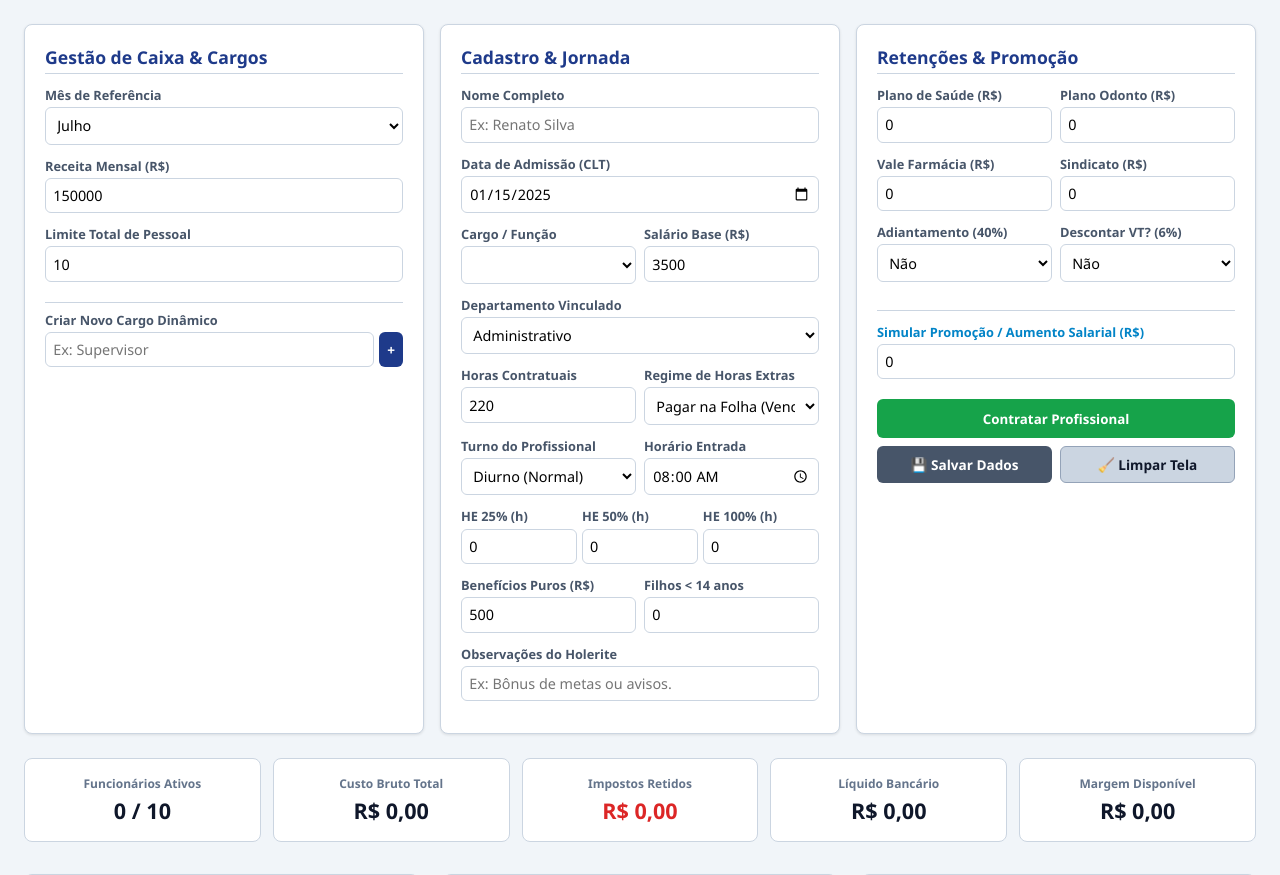
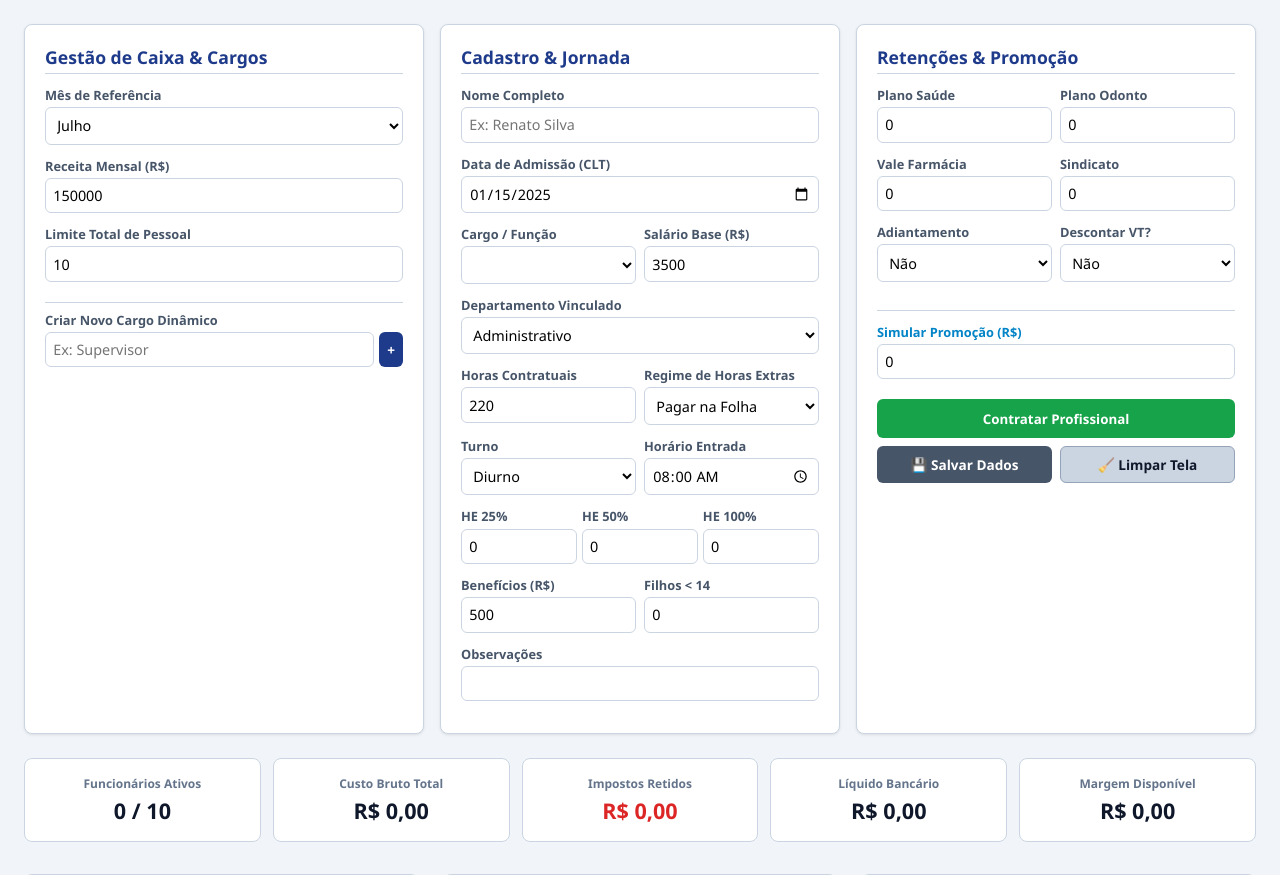
Before and after one commit to ProfRenatoPereira/adminprojeto, a Flask app: page / in a window 1280 px wide. Shown: the part 97-972 px from the top of the page. Run offline with Flask 3, Linux system fonts and the light colour scheme; lists and menus that the app fills with data are empty.

Commit message:
Update index.html

```diff
--- a/templates/index.html
+++ b/templates/index.html
@@ -103,71 +75,59 @@
                 <div class="form-group">
                     <label>Regime de Horas Extras</label>
                     <select id="regime_he">
-                        <option value="pagar" selected>Pagar na Folha (Vencimentos)</option>
-                        <option value="banco">Acumular no Banco de Horas</option>
+                        <option value="pagar" selected>Pagar na Folha</option><option value="banco">Banco de Horas</option>
                     </select>
                 </div>
             </div>
             <div class="grid-config" style="grid-template-columns: 1fr 1fr; gap: 0.5rem; margin-bottom: 0;">
                 <div class="form-group">
-                    <label>Turno do Profissional</label>
-                    <select id="turno">
-                        <option value="diurno" selected>Diurno (Normal)</option>
-                        <option value="noturno">Noturno (Adicional 20%)</option>
-                    </select>
+                    <label>Turno</label>
+                    <select id="turno"><option value="diurno" selected>Diurno</option><option value="noturno">Noturno</option></select>
                 </div>
                 <div class="form-group"><label>Horário Entrada</label><input type="time" id="hora_entrada" value="08:00"></div>
             </div>
             <div class="grid-config" style="grid-template-columns: 1fr 1fr 1fr; gap: 0.3rem; margin-bottom: 0;">
-                <div class="form-group"><label>HE 25% (h)</label><input type="number" id="he_semana" value="0"></div>
-                <div class="form-group"><label>HE 50% (h)</label><input type="number" id="he_sabado" value="0"></div>
-                <div class="form-group"><label>HE 100% (h)</label><input type="number" id="he_domingo" value="0"></div>
+                <div class="form-group"><label>HE 25%</label><input type="number" id="he_semana" value="0"></div>
+                <div class="form-group"><label>HE 50%</label><input type="number" id="he_sabado" value="0"></div>
+                <div class="form-group"><label>HE 100%</label><input type="number" id="he_domingo" value="0"></div>
             </div>
             <div class="grid-config" style="grid-template-columns: 1fr 1fr; gap: 0.5rem; margin-bottom: 0;">
-                <div class="form-group"><label>Benefícios Puros (R$)</label><input type="number" id="beneficios" value="500"></div>
-                <div class="form-group"><label>Filhos &lt; 14 anos</label><input type="number" id="qtd_filhos" value="0" min="0"></div>
+                <div class="form-group"><label>Benefícios (R$)</label><input type="number" id="beneficios" value="500"></div>
+                <div class="form-group"><label>Filhos &lt; 14</label><input type="number" id="qtd_filhos" value="0"></div>
             </div>
-            <div class="form-group">
-                <label>Observações do Holerite</label>
-                <input type="text" id="observacoes" placeholder="Ex: Bônus de metas ou avisos.">
-            </div>
+            <div class="form-group"><label>Observações</label><input type="text" id="observacoes"></div>
         </div>
-
-
-
-                <div class="card">
+        <div class="card">
             <h3>Retenções & Promoção</h3>
             <div class="grid-config" style="grid-template-columns: 1fr 1fr; gap: 0.5rem; margin-bottom: 0;">
-                <div class="form-group"><label>Plano de Saúde (R$)</label><input type="number" id="plano_saude" value="0"></div>
-                <div class="form-group"><label>Plano Odonto (R$)</label><input type="number" id="plano_odonto" value="0"></div>
+                <div class="form-group"><label>Plano Saúde</label><input type="number" id="plano_saude" value="0"></div>
+                <div class="form-group"><label>Plano Odonto</label><input type="number" id="plano_odonto" value="0"></div>
             </div>
             <div class="grid-config" style="grid-template-columns: 1fr 1fr; gap: 0.5rem; margin-bottom: 0;">
-                <div class="form-group"><label>Vale Farmácia (R$)</label><input type="number" id="vale_farmacia" value="0"></div>
-                <div class="form-group"><label>Sindicato (R$)</label><input type="number" id="sindicato" value="0"></div>
+                <div class="form-group"><label>Vale Farmácia</label><input type="number" id="vale_farmacia" value="0"></div>
+                <div class="form-group"><label>Sindicato</label><input type="number" id="sindicato" value="0"></div>
             </div>
             <div class="grid-config" style="grid-template-columns: 1fr 1fr; gap: 0.5rem; margin-bottom: 0;">
                 <div class="form-group">
-                    <label>Adiantamento (40%)</label>
+                    <label>Adiantamento</label>
                     <select id="adiantamento"><option value="sim">Sim</option><option value="nao" selected>Não</option></select>
                 </div>
                 <div class="form-group">
-                    <label>Descontar VT? (6%)</label>
+                    <label>Descontar VT?</label>
                     <select id="vt_desconto"><option value="sim">Sim</option><option value="nao" selected>Não</option></select>
                 </div>
             </div>
             <div class="form-group" style="margin-top: 1rem; border-top: 1px solid var(--border); padding-top: 0.75rem;">
-                <label style="color:#0284c7; font-weight: bold;">Simular Promoção / Aumento Salarial (R$)</label>
-                <input type="number" id="novo_aumento_salarial" value="0" placeholder="Ex: Novo Salário Bruto">
+                <label style="color:#0284c7; font-weight: bold;">Simular Promoção (R$)</label>
+                <input type="number" id="novo_aumento_salarial" value="0">
             </div>
-
-            <button class="btn-add" id="btn_principal_folha" onclick="adicionarFuncionario()">Contratar Profissional</button>
+            <button class="btn-add" id="btn_contratar">Contratar Profissional</button>
             <div style="display: grid; grid-template-columns: 1fr 1fr; gap: 0.5rem; margin-top: 0.5rem;">
-                <button type="button" class="btn-control" style="background:#475569; color:white; border:none;" onclick="salvarAlteraçõesFuncionario()">💾 Salvar Dados</button>
-                <button type="button" class="btn-control" style="background:#cbd5e1; color:#0f172a; border:1px solid #94a3b8;" onclick="limparCamposTela()">🧹 Limpar Tela</button>
+                <button type="button" class="btn-control" style="background:#475569; color:white; border:none;" id="btn_salvar">💾 Salvar Dados</button>
+                <button type="button" class="btn-control" style="background:#cbd5e1; color:#0f172a; border:1px solid #94a3b8;" id="btn_limpar">🧹 Limpar Tela</button>
             </div>
         </div>
     </div>
-
     <div class="dashboard">
         <div class="metric"><p>Funcionários Ativos</p><h2 id="dash_total_func">0 / 10</h2></div>
         <div class="metric"><p>Custo Bruto Total</p><h2 id="dash_custo_bruto">R$ 0,00</h2></div>
```
Also changed, not shown: other parts of templates/index.html (+14 -58 lines).
